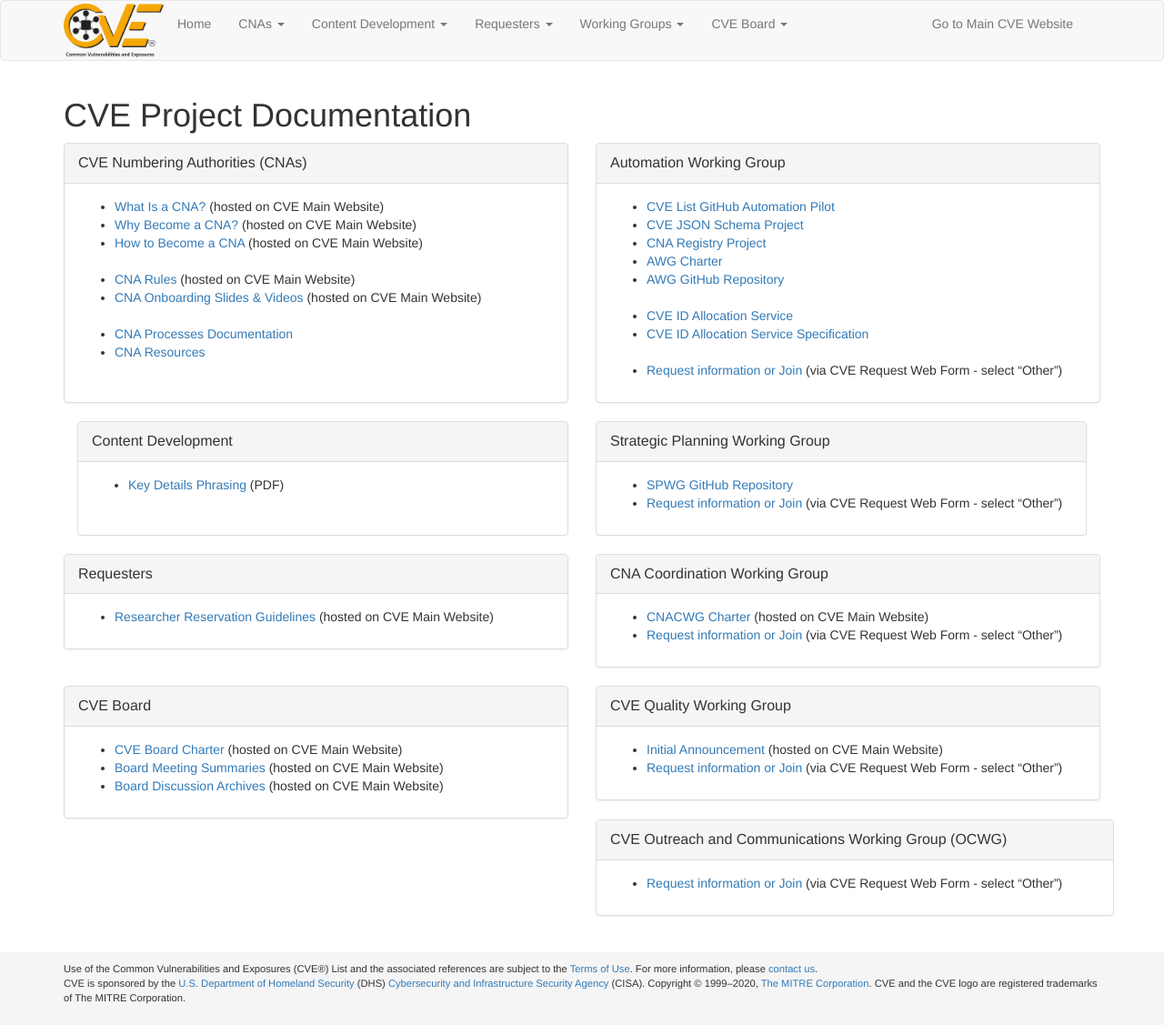
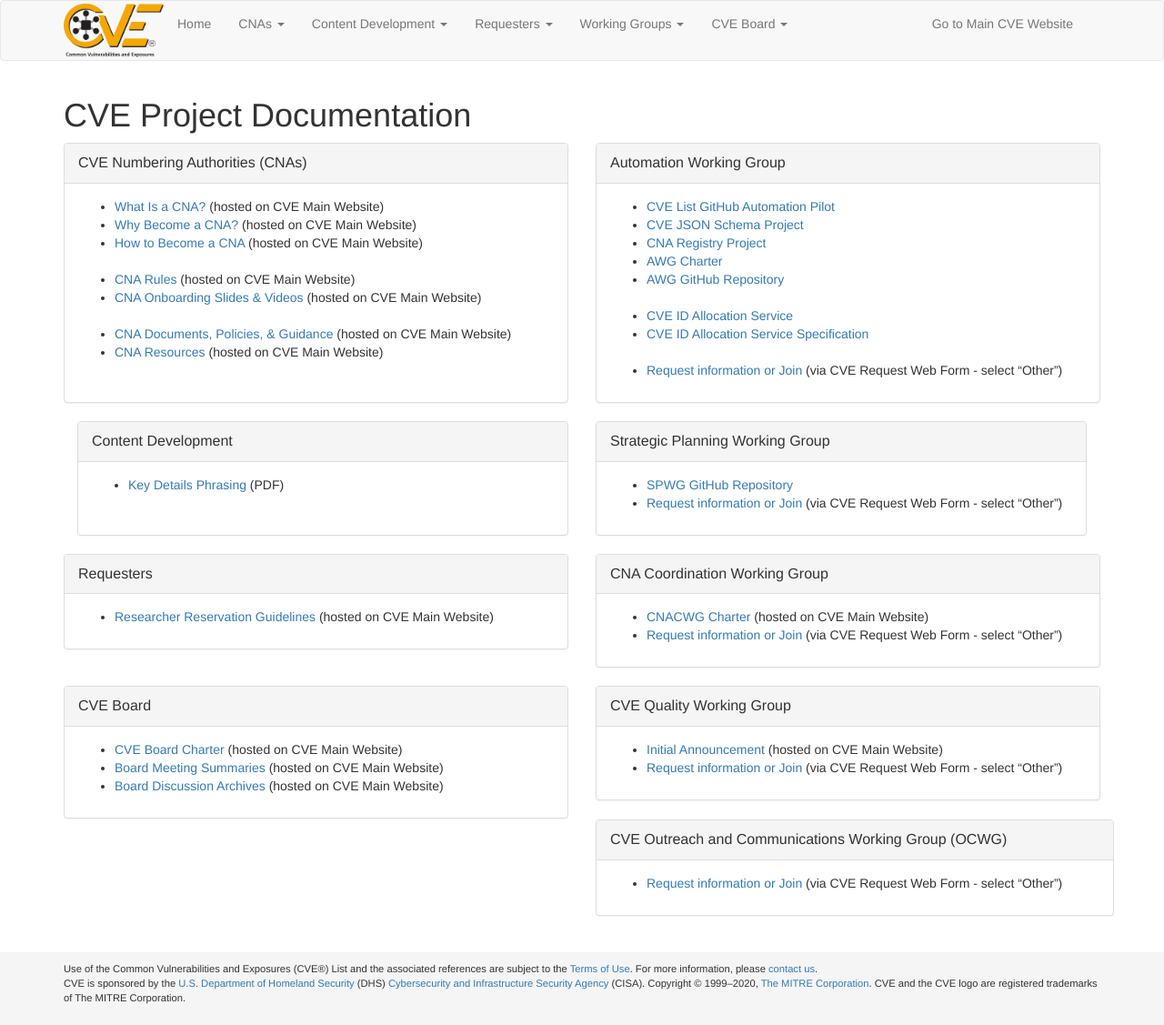
Before and after one commit to CVEProject/cveproject.github.io, a Jekyll site: the page built from docs/index.md, in a window 1280 px wide. Shown: the whole page at 91% size. Built offline with Jekyll 4.4.1, drawn with Linux system fonts in a browser that asks for light colours; nearby versions of some CDN libraries.

Commit message:
Update /docs/index.md

```diff
--- a/docs/index.md
+++ b/docs/index.md
@@ -19,8 +19,8 @@ layout: page
          <li markdown="span">[CNA Rules](https://cve.mitre.org/cve/cna/rules.html) (hosted on CVE Main Website)</li>
          <li markdown="span">[CNA Onboarding Slides & Videos](https://cve.mitre.org/cve/cna.html#new_cna_onboarding) (hosted on CVE Main Website)</li>
          <br>
-         <li markdown="span">[CNA Processes Documentation](/docs/cna/processes_documentation/index.html)</li>
-         <li markdown="span">[CNA Resources](/docs/cna/resources/index.html)</li>
+         <li markdown="span">[CNA Documents, Policies, & Guidance](https://cve.mitre.org/about/documents.html#cna) (hosted on CVE Main Website)</li>
+         <li markdown="span">[CNA Resources](https://cve.mitre.org/cve/cna/resources.html) (hosted on CVE Main Website)</li>
        </ul>
        <br>
       </div>
```
